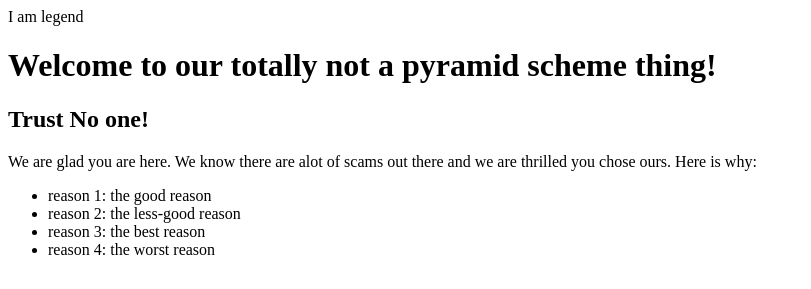
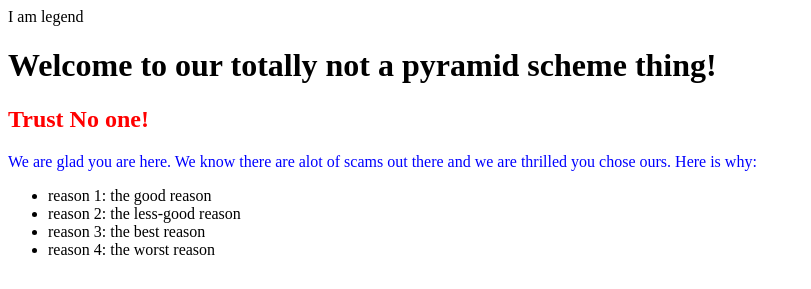
Before and after one commit to bobbyreed/DumbPunisher, a plain HTML site: page index.html in a window 1280 px wide. Shown: the top 289 px of the page, without its empty margins (0-811 px from the left). Drawn offline with Linux system fonts and the light colour scheme.

Commit message:
Added inline style example

```diff
--- a/index.html
+++ b/index.html
@@ -10,9 +10,14 @@ I am legend
 </head>
 
 <body>
+    <style>
+        h1 ~ h2 {
+            color: red;
+        }
+    </style>
     <h1>Welcome to our totally not a pyramid scheme thing!</h1>
     <h2>Trust No one!</h2>
-    <p>
+    <p style="color:blue">
         We are glad you are here. We know there are alot of scams out there and we are thrilled you chose ours. Here is why:
     </p>
     <ul>
```
